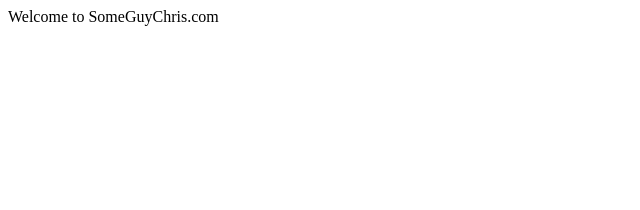
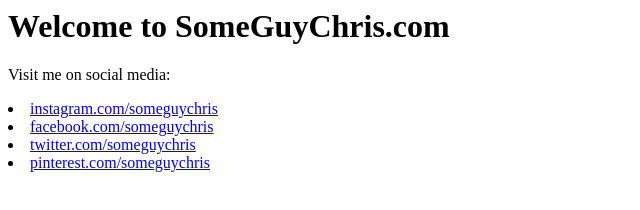
Before and after one commit to someguychris/someguychris.github.io, a plain HTML site: page index.html in a window 1280 px wide. Shown: the whole page, without its empty margins (0-640 px from the left). Drawn offline with Linux system fonts and the light colour scheme.

Commit message:
Update social media links

```diff
--- a/index.html
+++ b/index.html
@@ -1 +1,6 @@
-Welcome to SomeGuyChris.com
+<h1>Welcome to SomeGuyChris.com</h1>
+<p>Visit me on social media:
+<li><a href="instagram.com/someguychris">instagram.com/someguychris</a>
+<li><a href="facebook.com/someguychris">facebook.com/someguychris</a>
+<li><a href="twitter.com/someguychris">twitter.com/someguychris</a>
+<li><a href="pinterest.com/someguychris">pinterest.com/someguychris</a>
```
